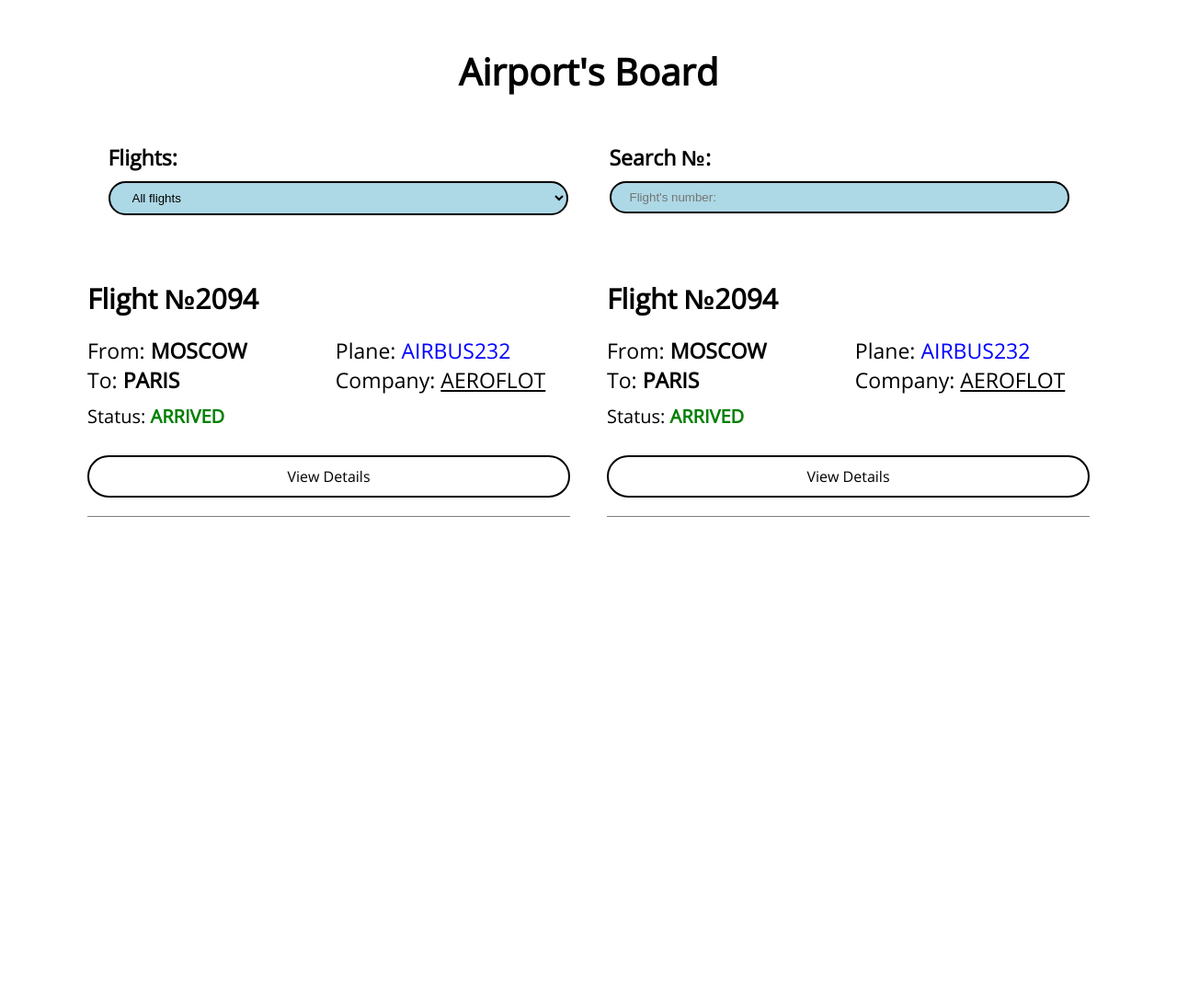
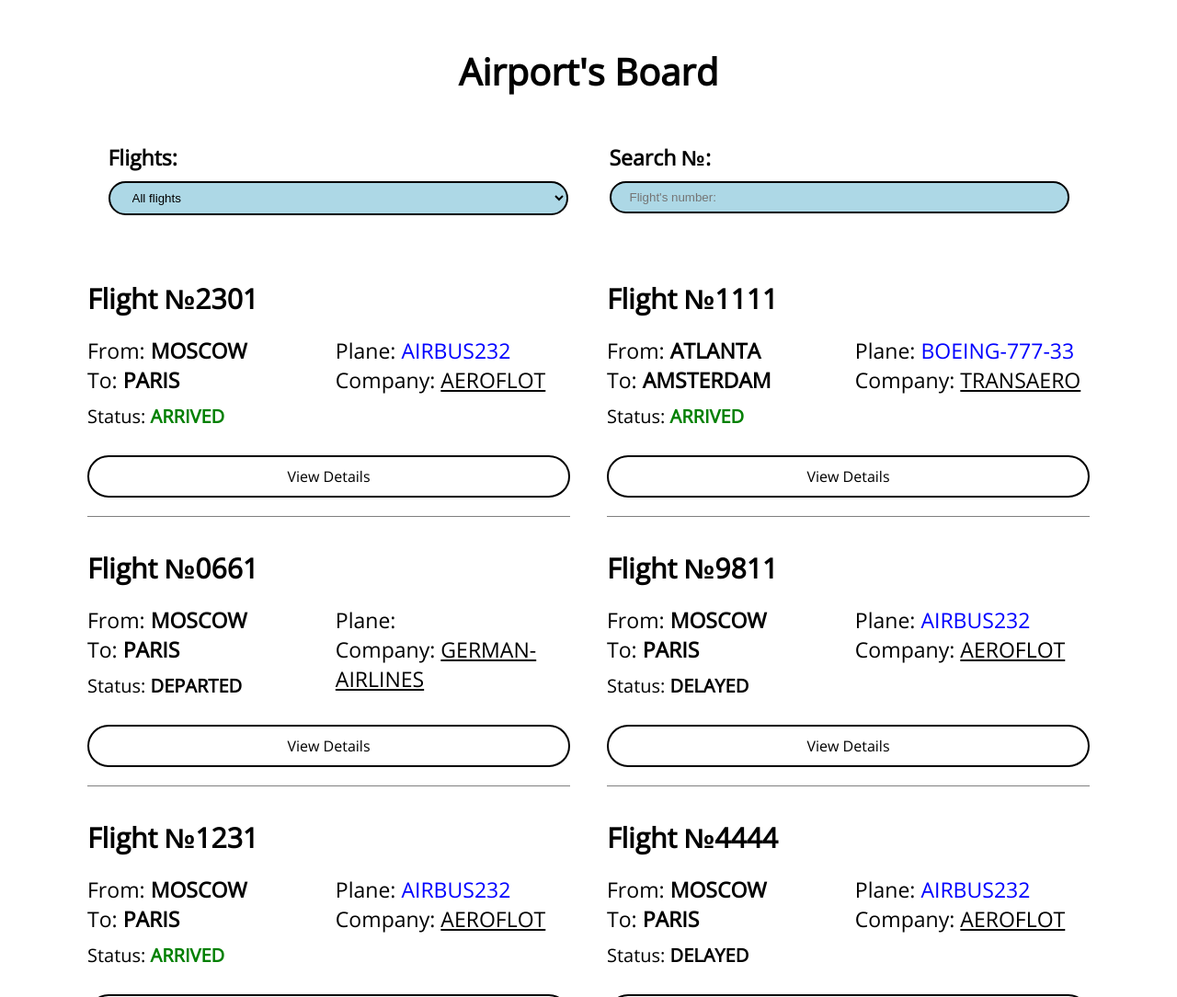
Before and after one commit to HiFull/AirportBoard, a website: page source/index.html in a window 1280 px wide. Shown: the top 1084 px of the page at 92% size. Before the commit the page ends 800 px from the top, so only its background shows below. Drawn offline with nearby package versions, Linux system fonts and the light colour scheme; files that its build step writes are made by us from their sources.

Commit message:
- Making template for flights' cards

```diff
--- a/source/index.html
+++ b/source/index.html
@@ -31,46 +31,31 @@
 
     <div class="board">
       <!-- inner data.json -->
-      <div class="board__flight flight flight--arrived">
-        <h2 class="flight__title">Flight №2094</h2>
+    </div>
+  </main>
+</div>
+
+<template id="flight-template" style="display: none">
+  <div class="board__flight flight">
+    <h2 class="flight__title"></h2>
     <div class="flight__inner">
       <div class="flight__main-info">
         <p class="flight__from-to">
-              From: <span class="flight__from">Moscow</span><br>
-              To: <span class="flight__to">Paris</span>
+          From: <span class="flight__from"></span><br>
+          To: <span class="flight__to"></span>
         </p>
         <p class="flight__status">
-              Status: <span class="flight__state flight__state--arrived">Arrived</span>
+          Status: <span class="flight__state"></span>
         </p>
       </div>
       <div class="flight__extra-info">
-            <p class="flight__plane-desc">Plane: <span class="flight__plane">Airbus232</span></p>
-            <p class="flight__company-desc">Company: <a class="flight__company" href="#">Aeroflot</a></p>
+        <p class="flight__plane-desc">Plane: <span class="flight__plane"></span></p>
+        <p class="flight__company-desc">Company: <a class="flight__company" href="#"></a></p>
       </div>
     </div>
     <a href="#" class="flight__button">View Details</a>
   </div>
-      <div class="board__flight flight">
-        <h2 class="flight__title">Flight №2094</h2>
-        <div class="flight__inner">
-          <div class="flight__main-info">
-            <p class="flight__from-to">
-              From: <span class="flight__from">Moscow</span><br>
-              To: <span class="flight__to">Paris</span>
-            </p>
-            <p class="flight__status">
-              Status: <span class="flight__state flight__state--arrived">Arrived</span>
-            </p>
-          </div>
-          <div class="flight__extra-info">
-            <p class="flight__plane-desc">Plane: <span class="flight__plane">Airbus232</span></p>
-            <p class="flight__company-desc">Company: <a class="flight__company" href="#">Aeroflot</a></p>
-          </div>
-        </div>
-        <a href="#" class="flight__button">View Details</a>
-      </div>
-    </div>
-  </main>
-</div>
+</template>
+<script src="js/main.js"></script>
 </body>
 </html>
```
Lines whose indentation alone changed are shown as unchanged.
